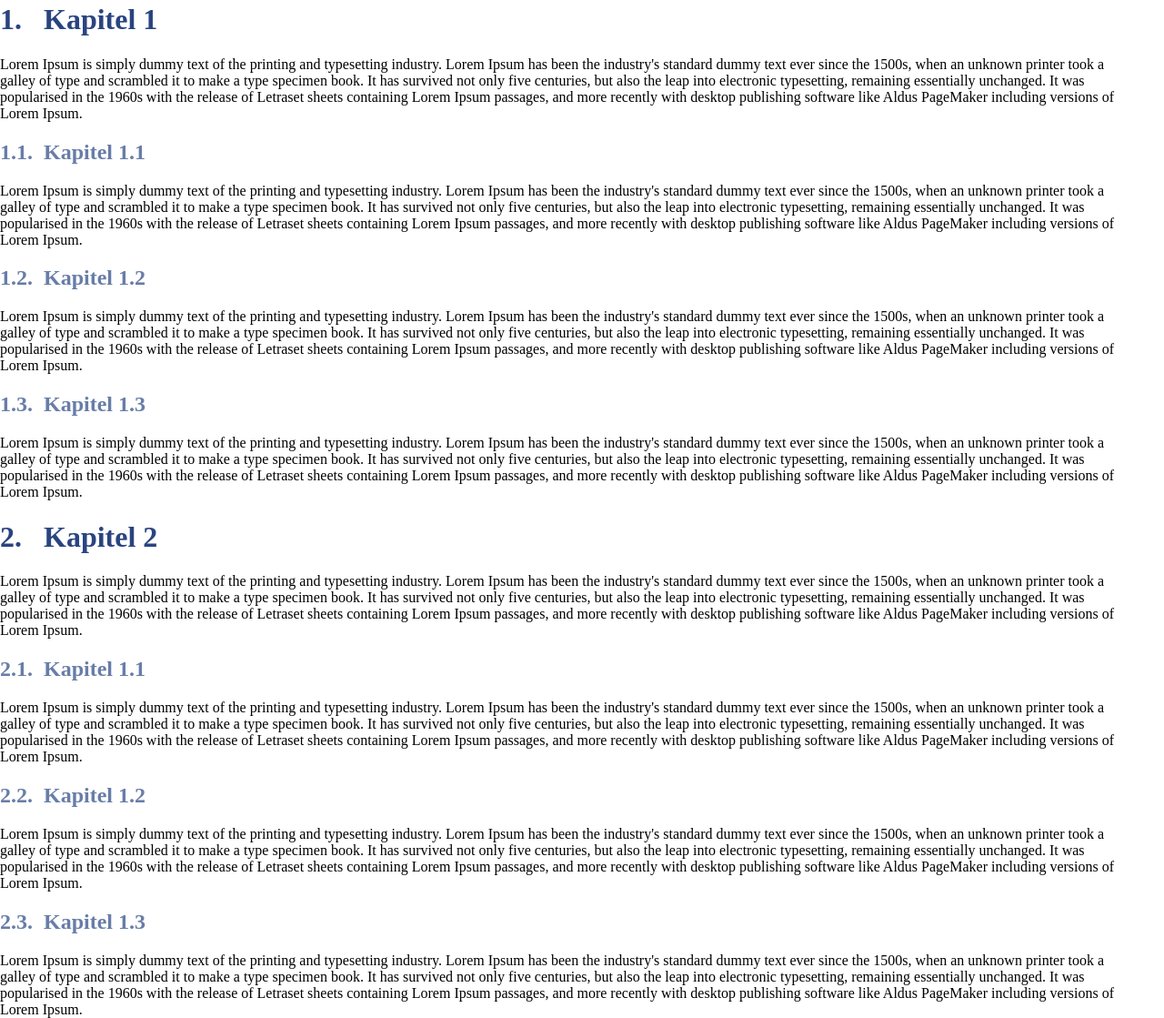
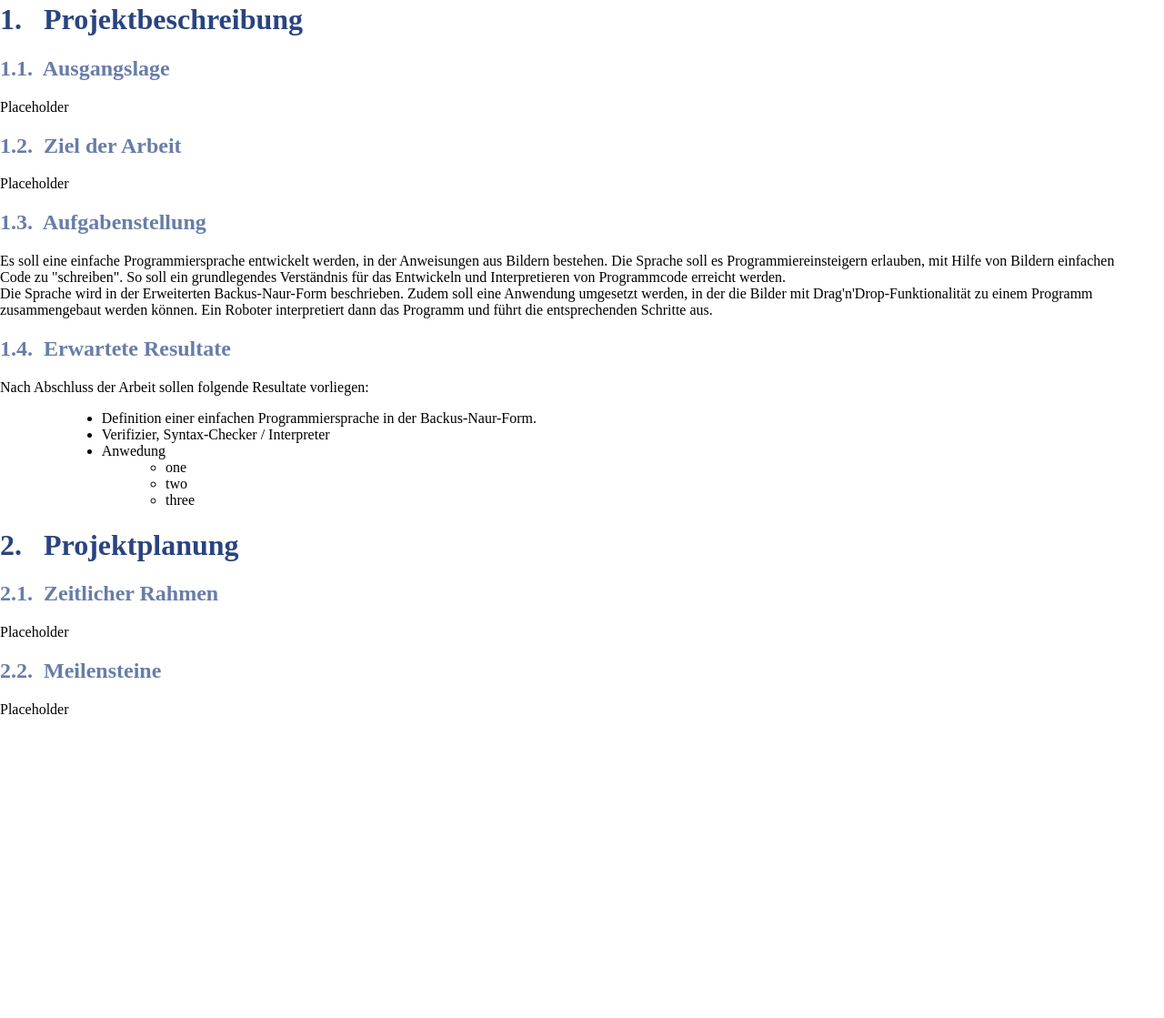
Before and after one commit to elHornair/pictroid-doc, a plain HTML site: page index.html in a window 1280 px wide. Shown: the part 242-1361 px from the top of the page at 91% size. After the commit the page ends 1031 px from the top, so only its background shows below. Drawn offline with Linux system fonts and the light colour scheme.

Commit message:
Replaced dummy content by some actual content

```diff
--- a/index.html
+++ b/index.html
@@ -72,106 +72,64 @@
 <div id="content">
 
     <div class="chapter">
-        <h1>Kapitel 1</h1>
+        <h1>Projektbeschreibung</h1>
+
+        <h2>Ausgangslage</h2>
         <p>
-            Lorem Ipsum is simply dummy text of the printing and typesetting industry.
-            Lorem Ipsum has been the industry's standard dummy text ever since the 1500s,
-            when an unknown printer took a galley of type and scrambled it to make a type specimen book.
-            It has survived not only five centuries,
-            but also the leap into electronic typesetting, remaining essentially unchanged. It was
-            popularised in the 1960s with the release of Letraset
-            sheets containing Lorem Ipsum passages, and more recently with desktop publishing software like Aldus
-            PageMaker including versions of
-            Lorem Ipsum.
+            Placeholder
         </p>
 
-        <h2>Kapitel 1.1</h2>
+        <h2>Ziel der Arbeit</h2>
         <p>
-            Lorem Ipsum is simply dummy text of the printing and typesetting industry.
-            Lorem Ipsum has been the industry's standard dummy text ever since the 1500s,
-            when an unknown printer took a galley of type and scrambled it to make a type specimen book.
-            It has survived not only five centuries,
-            but also the leap into electronic typesetting, remaining essentially unchanged. It was
-            popularised in the 1960s with the release of Letraset
-            sheets containing Lorem Ipsum passages, and more recently with desktop publishing software like Aldus
-            PageMaker including versions of
-            Lorem Ipsum.
+            Placeholder
         </p>
-        <h2>Kapitel 1.2</h2>
+
+        <h2>Aufgabenstellung</h2>
         <p>
-            Lorem Ipsum is simply dummy text of the printing and typesetting industry.
-            Lorem Ipsum has been the industry's standard dummy text ever since the 1500s,
-            when an unknown printer took a galley of type and scrambled it to make a type specimen book.
-            It has survived not only five centuries,
-            but also the leap into electronic typesetting, remaining essentially unchanged. It was
-            popularised in the 1960s with the release of Letraset
-            sheets containing Lorem Ipsum passages, and more recently with desktop publishing software like Aldus
-            PageMaker including versions of
-            Lorem Ipsum.
+            Es soll eine einfache Programmiersprache entwickelt werden, in der Anweisungen aus Bildern bestehen.
+            Die Sprache soll es Programmiereinsteigern erlauben, mit Hilfe von Bildern einfachen Code zu "schreiben".
+            So soll ein grundlegendes Verständnis für das Entwickeln und Interpretieren von Programmcode erreicht
+            werden.
         </p>
-        <h2>Kapitel 1.3</h2>
         <p>
-            Lorem Ipsum is simply dummy text of the printing and typesetting industry.
-            Lorem Ipsum has been the industry's standard dummy text ever since the 1500s,
-            when an unknown printer took a galley of type and scrambled it to make a type specimen book.
-            It has survived not only five centuries,
-            but also the leap into electronic typesetting, remaining essentially unchanged. It was
-            popularised in the 1960s with the release of Letraset
-            sheets containing Lorem Ipsum passages, and more recently with desktop publishing software like Aldus
-            PageMaker including versions of
-            Lorem Ipsum.
+            Die Sprache wird in der Erweiterten Backus-Naur-Form beschrieben. Zudem soll eine Anwendung umgesetzt
+            werden, in der die Bilder mit Drag'n'Drop-Funktionalität zu einem Programm zusammengebaut werden können.
+            Ein Roboter interpretiert dann das Programm und führt die entsprechenden Schritte aus.
         </p>
+
+        <h2>Erwartete Resultate</h2>
+        <p>
+            Nach Abschluss der Arbeit sollen folgende Resultate vorliegen:
+        </p>
+
+        <ul>
+            <li>Definition einer einfachen Programmiersprache in der Backus-Naur-Form.</li>
+            <li>Verifizier, Syntax-Checker / Interpreter</li>
+            <li>
+                Anwedung
+                <ul>
+                    <li>one</li>
+                    <li>two</li>
+                    <li>three</li>
+                </ul>
+            </li>
+        </ul>
+
+
     </div>
     <div class="chapter">
-        <h1>Kapitel 2</h1>
+        <h1>Projektplanung</h1>
+
+        <h2>Zeitlicher Rahmen</h2>
         <p>
-            Lorem Ipsum is simply dummy text of the printing and typesetting industry.
-            Lorem Ipsum has been the industry's standard dummy text ever since the 1500s,
-            when an unknown printer took a galley of type and scrambled it to make a type specimen book.
-            It has survived not only five centuries,
-            but also the leap into electronic typesetting, remaining essentially unchanged. It was
-            popularised in the 1960s with the release of Letraset
-            sheets containing Lorem Ipsum passages, and more recently with desktop publishing software like Aldus
-            PageMaker including versions of
-            Lorem Ipsum.
+            Placeholder
         </p>
 
-        <h2>Kapitel 1.1</h2>
+        <h2>Meilensteine</h2>
         <p>
-            Lorem Ipsum is simply dummy text of the printing and typesetting industry.
-            Lorem Ipsum has been the industry's standard dummy text ever since the 1500s,
-            when an unknown printer took a galley of type and scrambled it to make a type specimen book.
-            It has survived not only five centuries,
-            but also the leap into electronic typesetting, remaining essentially unchanged. It was
-            popularised in the 1960s with the release of Letraset
-            sheets containing Lorem Ipsum passages, and more recently with desktop publishing software like Aldus
-            PageMaker including versions of
-            Lorem Ipsum.
+            Placeholder
         </p>
-        <h2>Kapitel 1.2</h2>
-        <p>
-            Lorem Ipsum is simply dummy text of the printing and typesetting industry.
-            Lorem Ipsum has been the industry's standard dummy text ever since the 1500s,
-            when an unknown printer took a galley of type and scrambled it to make a type specimen book.
-            It has survived not only five centuries,
-            but also the leap into electronic typesetting, remaining essentially unchanged. It was
-            popularised in the 1960s with the release of Letraset
-            sheets containing Lorem Ipsum passages, and more recently with desktop publishing software like Aldus
-            PageMaker including versions of
-            Lorem Ipsum.
-        </p>
-        <h2>Kapitel 1.3</h2>
-        <p>
-            Lorem Ipsum is simply dummy text of the printing and typesetting industry.
-            Lorem Ipsum has been the industry's standard dummy text ever since the 1500s,
-            when an unknown printer took a galley of type and scrambled it to make a type specimen book.
-            It has survived not only five centuries,
-            but also the leap into electronic typesetting, remaining essentially unchanged. It was
-            popularised in the 1960s with the release of Letraset
-            sheets containing Lorem Ipsum passages, and more recently with desktop publishing software like Aldus
-            PageMaker including versions of
-            Lorem Ipsum.
-        </p>
+
     </div>
 
 </div>
```
